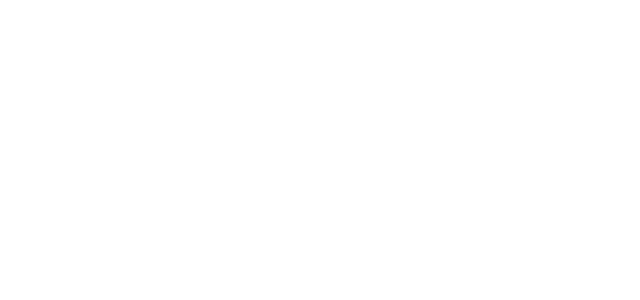
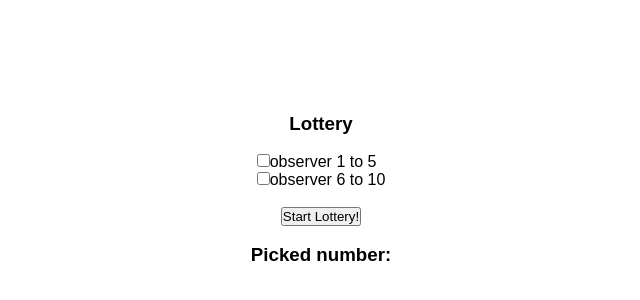
Before and after one commit to matthny/design-patterns-typescript-angular, an Angular app: page /observers-lottery in a window 1280 px wide. Before the commit this address led to /. Shown: the part 202-502 px from the top of the page, without its empty margins (319-959 px from the left). Built offline with nearby package versions, Linux system fonts and the light colour scheme.

Commit message:
observers-lottery

```diff
--- a/src/app/app-routing.module.ts
+++ b/src/app/app-routing.module.ts
@@ -1,9 +1,12 @@
 import { NgModule } from '@angular/core';
 import { Routes, RouterModule } from '@angular/router';
 import { DecoratingPizzaComponent } from './decorating-pizza/decorating-pizza.component';
+import { ObserversLotteryComponent } from './observers-lottery/observers-lottery.component';
 
 const routes: Routes = [
   { path: 'decorating-pizza', component: DecoratingPizzaComponent },
+  { path: 'observers-lottery', component: ObserversLotteryComponent }
+
 ];
 
 
--- a/src/app/app.module.ts
+++ b/src/app/app.module.ts
@@ -5,11 +5,13 @@
 import { AppComponent } from './app.component';
 import { DecoratingPizzaComponent } from './decorating-pizza/decorating-pizza.component';
 import { FormsModule, ReactiveFormsModule } from '@angular/forms';
+import { ObserversLotteryComponent } from './observers-lottery/observers-lottery.component';
 
 @NgModule({
   declarations: [
     AppComponent,
-    DecoratingPizzaComponent
+    DecoratingPizzaComponent,
+    ObserversLotteryComponent
   ],
   imports: [
     BrowserModule,
--- /dev/null
+++ b/src/app/observers-lottery/lottery.ts
@@ -0,0 +1,33 @@
+import { LotteryObserver } from './observer';
+
+export interface Lottery {
+  attach(observer: LotteryObserver): void;
+  detach(observer: LotteryObserver): void;
+  notify(): void;
+}
+
+export class NumbersLottery implements Lottery {
+  public state: number;
+
+  public observers: LotteryObserver[] = [];
+
+  public attach(observer: LotteryObserver): void {
+    this.observers.push(observer);
+  }
+
+  public detach(observer: LotteryObserver): void {
+    const observerIndex: number = this.observers.indexOf(observer);
+    this.observers.splice(observerIndex, 1);
+  }
+
+  public notify(): void {
+    this.observers.forEach((observer: LotteryObserver) => {
+      observer.update(this);
+    });
+  }
+
+  public startLottery(): void {
+    this.state = Math.floor(Math.random() * 10) + 1;
+    this.notify();
+  }
+}
--- /dev/null
+++ b/src/app/observers-lottery/observer.ts
@@ -0,0 +1,31 @@
+import { NumbersLottery, Lottery } from './lottery';
+
+export interface LotteryObserver {
+  update(lottery: Lottery): void;
+}
+
+export class Observer1to5 implements LotteryObserver {
+
+  public result: string;
+
+  public update(lottery: NumbersLottery): void {
+    if (lottery.state <= 5) {
+      this.result = 'I win !';
+    } else {
+      this.result = 'I lost !';
+    }
+  }
+}
+
+export class Observer6to10 implements LotteryObserver {
+
+  public result: string;
+
+  public update(lottery: NumbersLottery): void {
+    if (lottery.state > 5) {
+      this.result = 'I win !';
+    } else {
+      this.result = 'I lost !';
+    }
+  }
+}
--- /dev/null
+++ b/src/app/observers-lottery/observers-lottery.component.html
@@ -0,0 +1,39 @@
+<div class="wrapper">
+
+  <h3>
+    Lottery
+  </h3>
+
+  <br>
+
+  <form [formGroup]="observersForm" novalidate (ngSubmit)="onLotteryClick()">
+    <div>
+      <input type="checkbox" formControlName="observer1to5" (change)="handleClick()">
+      <label for="observer1to5">observer 1 to 5</label>
+    </div>
+    <div>
+      <input type="checkbox" formControlName="observer6to10" (change)="handleClick()">
+      <label for="observer6to10">observer 6 to 10</label>
+    </div>
+    <br>
+    <div class="button">
+      <input type="submit" value="Start Lottery!">
+    </div>
+  </form>
+
+  <br>
+
+  <h3>
+    Picked number: {{numbersLottery.state}}
+  </h3>
+
+  <br>
+
+  <p *ngIf="numbersLottery.observers.includes(this.observer1to5)">
+    observer 1 to 5: {{this.observer1to5.result}}
+  </p>
+
+  <p *ngIf="numbersLottery.observers.includes(this.observer6to10)">
+    observer 6 to 10: {{this.observer6to10.result}}
+  </p>
+</div>
--- /dev/null
+++ b/src/app/observers-lottery/observers-lottery.component.scss
@@ -0,0 +1,20 @@
+
+
+.wrapper {
+  display: flex;
+  flex-direction: column;
+  justify-content: center;
+  align-items: center;
+  height: 100vh;
+
+
+  form {
+    display: flex;
+    flex-direction: column;
+
+    .button {
+      display: flex;
+      justify-content: center;
+    }
+  }
+}
--- /dev/null
+++ b/src/app/observers-lottery/observers-lottery.component.ts
@@ -0,0 +1,65 @@
+import { Component, OnInit } from '@angular/core';
+import { LotteryObserver } from './observer';
+import { NumbersLottery } from './lottery';
+import { Observer1to5, Observer6to10 as Observer6to10 } from './observer';
+import { FormGroup, FormControl } from '@angular/forms';
+
+@Component({
+  selector: 'app-observers-lottery',
+  templateUrl: './observers-lottery.component.html',
+  styleUrls: ['./observers-lottery.component.scss']
+})
+export class ObserversLotteryComponent implements OnInit {
+
+  private observer1to5: LotteryObserver;
+  private observer6to10: LotteryObserver;
+  private numbersLottery: NumbersLottery;
+  private observersForm: FormGroup;
+
+  constructor() {
+    this.observer1to5 = new Observer1to5();
+    this.observer6to10 = new Observer6to10();
+    this.numbersLottery = new NumbersLottery();
+   }
+
+  ngOnInit() {
+    this.setForm();
+  }
+
+  private setForm(): void {
+    this.observersForm = new FormGroup({
+      observer1to5: new FormControl(false),
+      observer6to10: new FormControl(false)
+    });
+  }
+
+  public handleClick(): void {
+    if (this.observersForm.value.observer1to5 === true) {
+      if (!this.numbersLottery.observers.includes(this.observer1to5)) {
+        this.numbersLottery.attach(this.observer1to5);
+      }
+    }
+
+    if (this.observersForm.value.observer1to5 === false) {
+      if (this.numbersLottery.observers.includes(this.observer1to5)) {
+        this.numbersLottery.detach(this.observer1to5);
+      }
+    }
+
+    if (this.observersForm.value.observer6to10 === true) {
+      if (!this.numbersLottery.observers.includes(this.observer6to10)) {
+        this.numbersLottery.attach(this.observer6to10);
+      }
+    }
+
+    if (this.observersForm.value.observer6to10 === false) {
+      if (this.numbersLottery.observers.includes(this.observer6to10)) {
+        this.numbersLottery.detach(this.observer6to10);
+      }
+    }
+  }
+
+  public onLotteryClick(): void {
+    this.numbersLottery.startLottery();
+  }
+}
```
Also changed, not shown: 1 other file (tests, documents, lock files or other folders).
